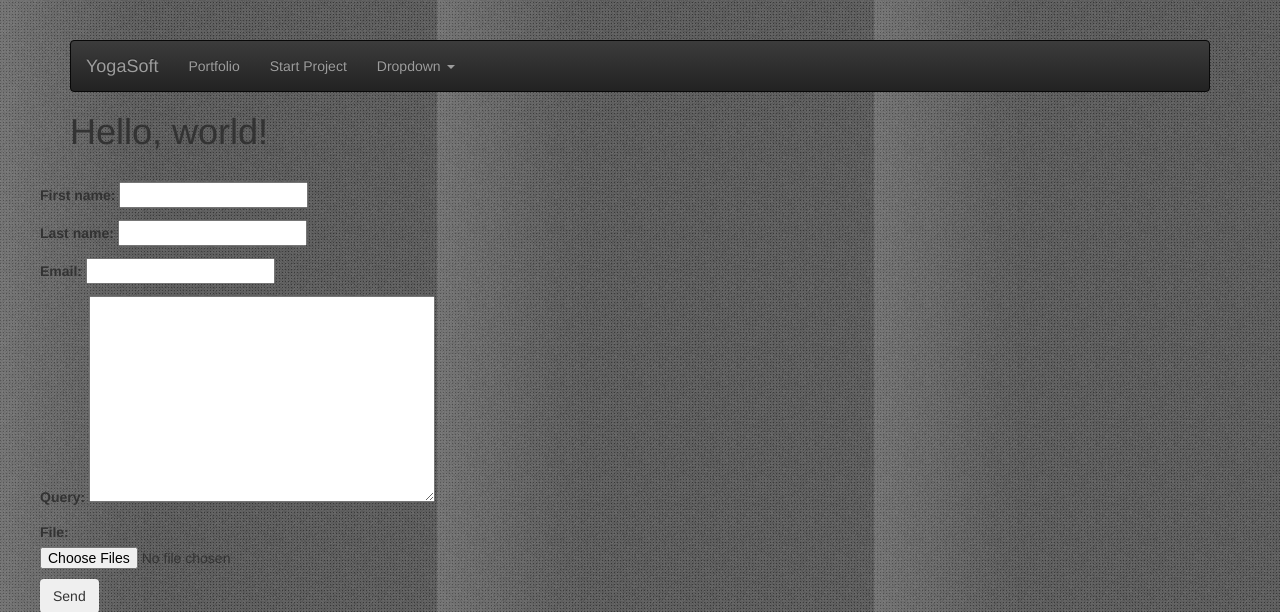
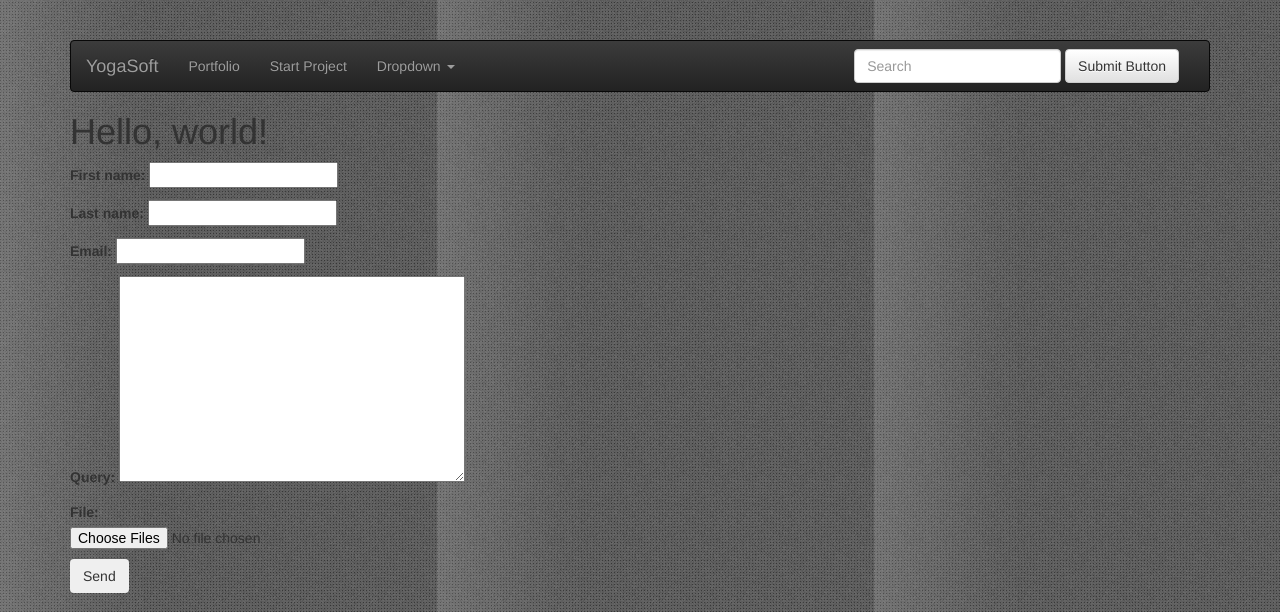
Before and after one commit to codertarasvaskiv/yogasoft, a Django app: page /app/start_project/ in a window 1280 px wide. Shown: the top 612 px of the page. Run offline with Django 3.2, Linux system fonts and the light colour scheme; some libraries are stand-ins or nearby versions.

Commit message:
edited base html

```diff
--- a/templates/base.html
+++ b/templates/base.html
@@ -7,17 +7,14 @@
     <meta http-equiv="X-UA-Compatible" content="IE=edge">
     <meta name="viewport" content="width=device-width, initial-scale=1">
     <title>YogaSoft</title>
-      <script src="https://ajax.googleapis.com/ajax/libs/jquery/3.1.1/jquery.min.js"></script>
-      <script src="https://ajax.googleapis.com/ajax/libs/jquery/1.12.4/jquery.min.js"></script>
+
       <link href="{% static 'css/styles.css' %}" rel="stylesheet"/>
       <link rel="stylesheet" href="https://maxcdn.bootstrapcdn.com/bootstrap/3.3.7/css/bootstrap.min.css" integrity="sha384-BVYiiSIFeK1dGmJRAkycuHAHRg32OmUcww7on3RYdg4Va+PmSTsz/K68vbdEjh4u" crossorigin="anonymous">
       <link rel="stylesheet" href="https://maxcdn.bootstrapcdn.com/bootstrap/3.3.7/css/bootstrap-theme.min.css" integrity="sha384-rHyoN1iRsVXV4nD0JutlnGaslCJuC7uwjduW9SVrLvRYooPp2bWYgmgJQIXwl/Sp" crossorigin="anonymous">
       <link rel="stylesheet" href="{% static "css/bootstrap.css" %}">
 
     <link rel="stylesheet" href="https://maxcdn.bootstrapcdn.com/bootstrap/3.3.7/css/bootstrap-theme.min.css" integrity="sha384-rHyoN1iRsVXV4nD0JutlnGaslCJuC7uwjduW9SVrLvRYooPp2bWYgmgJQIXwl/Sp" crossorigin="anonymous">
-    <style type="text/css">
 
-    </style>
 {#      навіщо цей javascript#}
       <script type="text/javascript">
           function overlay() {
@@ -25,12 +22,12 @@
               el.style.visibility = (el.style.visibility == "visible") ? "hidden" : "visible";
           }
       </script>
-
   </head>
 
   <body>
 
   <div class="container theme-showcase" role="main">
+
 
      <nav class="navbar navbar-inverse ">
       <div class="container-fluid">
@@ -42,6 +39,7 @@
                     <span class="icon-bar"></span>
                     <span class="icon-bar"></span>
               </button>
+
             <a class="navbar-brand" href="#">YogaSoft</a>
           </div>
 
@@ -64,6 +62,12 @@
                       </ul>
                 </li>
               </ul>
+              <form class="navbar-form navbar-right" role="search">
+                <div class="form-group">
+                <input type="text" class="form-control" placeholder="Search">
+                </div>
+                <button type="submit" class="btn btn-default">Submit Button</button>
+              </form>
           </div>
 
 
@@ -72,30 +76,28 @@
   </nav>
 
     <h1 aria-busy="true"> Hello, world!</h1>
+      <div>
+          <form method="post" action="/app/start_project/#" enctype="multipart/form-data">
+              {% csrf_token %}
+              {{ form.as_p }}
+              <input  class="btn waves-effect waves-light" type="submit" value="Send">
+          </form>
+      </div>
+
   </div>
 
 
 
   <!--<div id="overlay">--><br>
-      <div>
-          <form  class="" method="post" action="/app/start_project/#" enctype="multipart/form-data">
-              {% csrf_token %}
-
-              {{ form.as_p }}
-
-              <input  class="btn waves-effect waves-light" type="submit" value="Send">
-
-          </form>
-
-      </div>
-  </div>
 
 
 
+  <script src="https://ajax.googleapis.com/ajax/libs/jquery/3.1.1/jquery.min.js"></script>
+  <script src="https://maxcdn.bootstrapcdn.com/bootstrap/3.3.7/js/bootstrap.min.js"
+          integrity="sha384-Tc5IQib027qvyjSMfHjOMaLkfuWVxZxUPnCJA7l2mCWNIpG9mGCD8wGNIcPD7Txa" crossorigin="anonymous"></script>
   <script type="text/javascript" src="{% static "js/dropdown.js" %}"></script>
   <script type="text/javascript" src="{% static "js/bootstrap.js" %}"></script>
-  <script type="text/javascript" src="{% static "js/bootstrap.min.js" %}"></script>
-   <script src="https://maxcdn.bootstrapcdn.com/bootstrap/3.3.7/js/bootstrap.min.js" integrity="sha384-Tc5IQib027qvyjSMfHjOMaLkfuWVxZxUPnCJA7l2mCWNIpG9mGCD8wGNIcPD7Txa" crossorigin="anonymous"></script>
+
 
   </body>
 </html>
```
Lines whose indentation alone changed are shown as unchanged.
